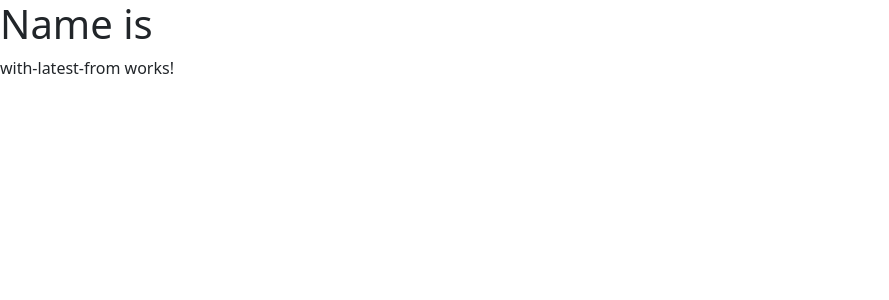
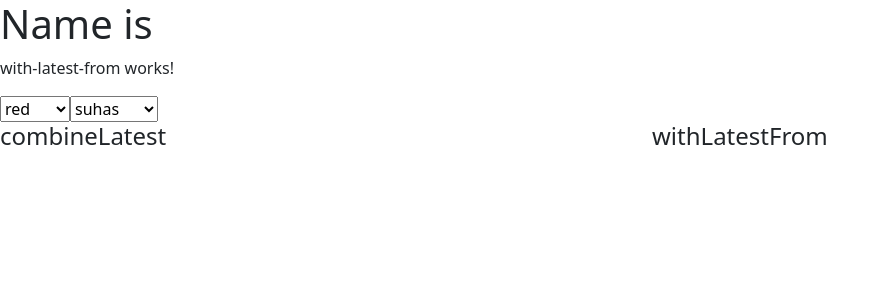
Before and after one commit to Digital-Trainee/rxjs, an Angular app: page /combine-latest in a window 1280 px wide. Shown: the top 300 px of the page, without its empty margins (0-889 px from the left). Built offline with nearby package versions, Linux system fonts and the light colour scheme.

Commit message:
here try 2 example of combineLatest and withLatestFrom with html combination

```diff
--- a/src/app/with-latest-from/with-latest-from.component.html
+++ b/src/app/with-latest-from/with-latest-from.component.html
@@ -1 +1,22 @@
 <p>with-latest-from works!</p>
+<select #colorsId>
+  <option *ngFor="let col of colors" [value]="col">{{col}}</option>
+</select>
+
+<select #namesId>
+  <option *ngFor="let na of names" [value]="na">{{na}}</option>
+</select>
+
+
+
+<div class="row">
+  <div class="col-md-6">
+    <h4>combineLatest</h4>
+    <div class="wrapper" id="combineLatest"></div>
+  </div>
+  <div class="col-md-6">
+    <h4>withLatestFrom</h4>
+    <div class="wrapper" id="withLatestFrom"></div>
+
+  </div>
+</div>
--- a/src/app/with-latest-from/with-latest-from.component.ts
+++ b/src/app/with-latest-from/with-latest-from.component.ts
@@ -1,12 +1,49 @@
-import { Component } from '@angular/core';
+import { CommonModule } from '@angular/common';
+import { AfterViewInit, Component, ElementRef, ViewChild } from '@angular/core';
+import { combineLatest, fromEvent, map, withLatestFrom } from 'rxjs';
 
 @Component({
   selector: 'app-with-latest-from',
   standalone: true,
-  imports: [],
+  imports: [CommonModule],
   templateUrl: './with-latest-from.component.html',
   styleUrl: './with-latest-from.component.scss'
 })
-export class WithLatestFromComponent {
+export class WithLatestFromComponent implements AfterViewInit {
+  colors:any = ['red','yellow','green','pink','black','silver'];
+  names:any = ['suhas','rupa','maya','nilesh','suvarna','nilbor','a2zithub'];
 
+  @ViewChild('colorsId') colorsId?:ElementRef;
+  @ViewChild('namesId') namesId?:ElementRef;
+
+  ngAfterViewInit(): void {
+    const colorObs = fromEvent<any>(this.colorsId?.nativeElement,'change').pipe(map(Res => Res.target.value));
+    const nameObs =fromEvent<any>(this.namesId?.nativeElement,'change').pipe(map(Res => Res.target.value));
+
+    combineLatest(colorObs,nameObs).subscribe((res:any)=>{
+      // console.log(res); // here Only one time value change both select option after that every any change the provide changes
+      this.createBox(res[0],res[1],'combineLatest');
+    })
+
+
+
+    const colorObsWith = fromEvent<any>(this.colorsId?.nativeElement,'change').pipe(map(Res => Res.target.value));
+    const nameObsWith =fromEvent<any>(this.namesId?.nativeElement,'change').pipe(map(Res => Res.target.value));
+
+    nameObsWith.pipe(withLatestFrom(colorObsWith)).subscribe((res:any)=>{
+      console.log( 'with letest', res); // in this withLatestFrom operator can check both value are changed after that they provide value
+      this.createBox(res[1],res[0],'withLatestFrom');
+    })
+
+
+
+  }
+  createBox(color:any,name:any,containerId:any)
+  {
+    let li = document.createElement('div');
+    li.innerText = name;
+    li.style.background = color;
+    document.getElementById(containerId)?.appendChild(li);
+
+  }
 }
```
